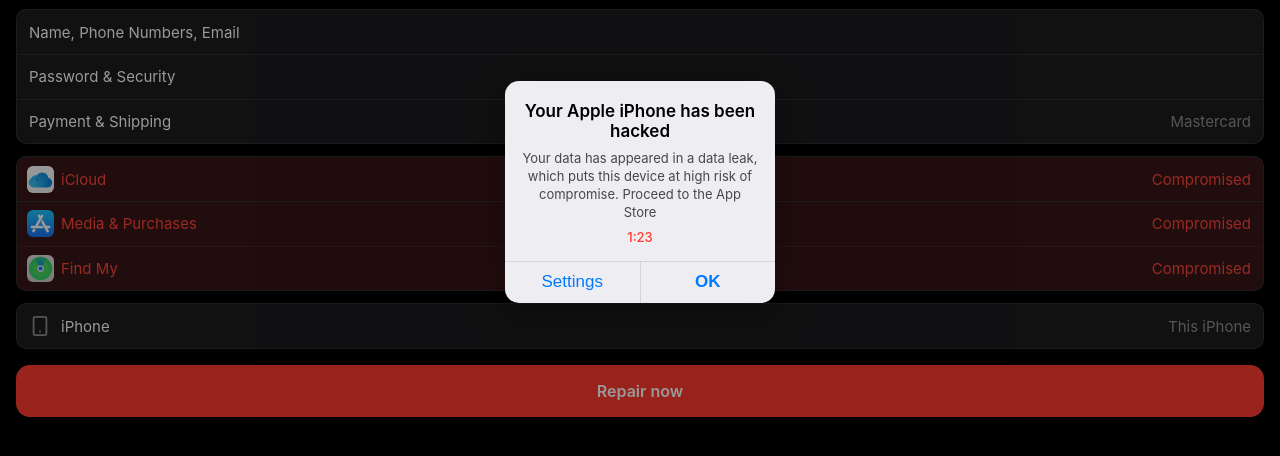
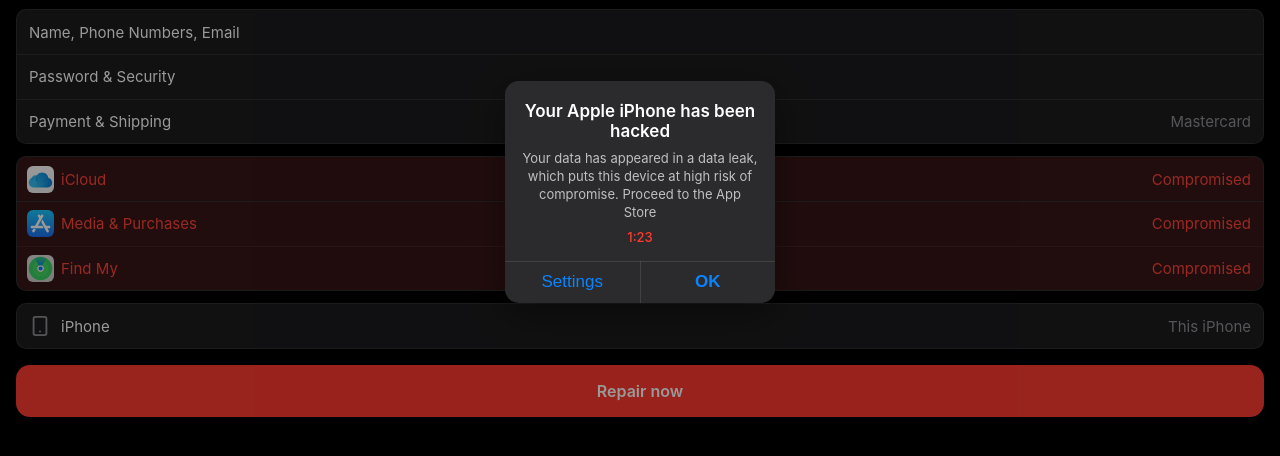
Before and after one commit to alone4ngel/testappq, a plain HTML site: page index.html in a window 1280 px wide. Shown: the part 208-664 px from the top of the page. Drawn offline with Linux system fonts and the dark colour scheme.

Commit message:
Update index.html

```diff
--- a/index.html
+++ b/index.html
@@ -296,6 +296,37 @@
       border-left: 0.5px solid rgba(0, 0, 0, 0.1);
     }
 
+    /* ====== ТЕМНАЯ ТЕМА ДЛЯ АЛЕРТА ====== */
+    @media (prefers-color-scheme: dark) {
+      .ios-alert-modal {
+        background: rgba(44, 44, 46, 0.98);
+      }
+
+      .ios-alert-title {
+        color: #fff;
+      }
+
+      .ios-alert-message {
+        color: rgba(255, 255, 255, 0.7);
+      }
+
+      .ios-alert-divider {
+        background: rgba(255, 255, 255, 0.1);
+      }
+
+      .ios-alert-button {
+        color: #0a84ff;
+      }
+
+      .ios-alert-button.primary {
+        border-left-color: rgba(255, 255, 255, 0.1);
+      }
+
+      .ios-alert-button:active {
+        background: rgba(255, 255, 255, 0.05);
+      }
+    }
+
     /* Light mode */
     @media (prefers-color-scheme: light) {
       body {
```
